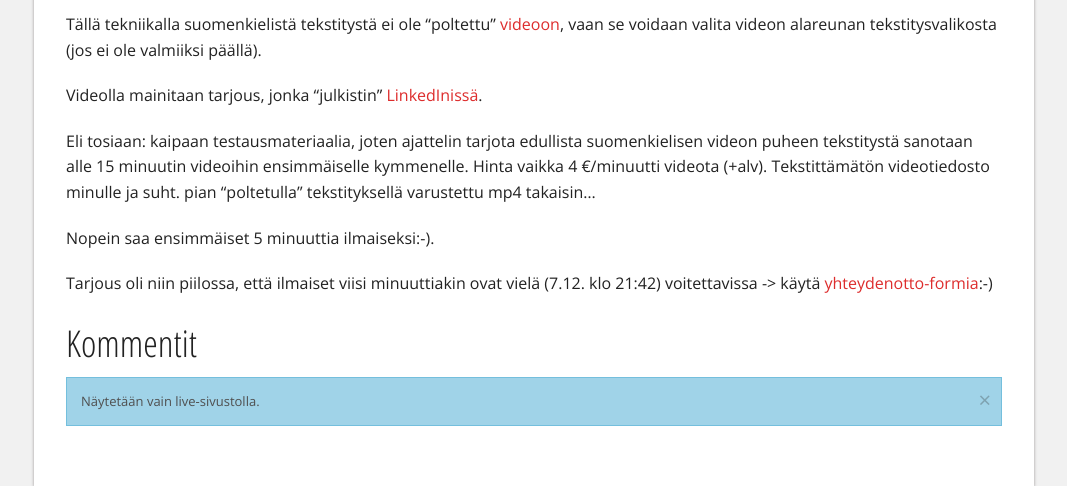
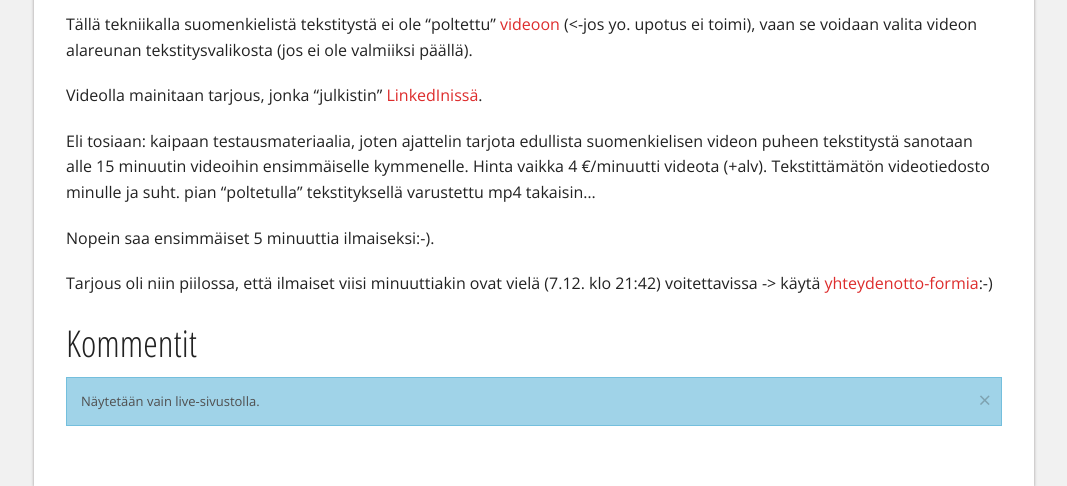
Before and after one commit to Pyppe/infocrea.fi, a Jekyll site: the page built from _posts/2020-12-07-videopuheen-helppo-tekstitys.md, in a window 1280 px wide and 900 px high, scrolled down 1754 px, cut to the strip 414-900 px from the top of the window. Shown: the whole strip, without its empty margins (106-1173 px from the left). Built offline with Jekyll 4.4.1, drawn with Linux system fonts in a browser that asks for light colours; some of the changed text lies outside the part shown.

Commit message:
tekstitysblgauksen paikkoa

```diff
--- a/_posts/2020-12-07-videopuheen-helppo-tekstitys.md
+++ b/_posts/2020-12-07-videopuheen-helppo-tekstitys.md
@@ -14,7 +14,7 @@
 
 Heti ensimmäiset testit Ääni Companyn tekniikalla kertoivat, että tekstityksiä ehkä joskus voisikin tehdä. Itsenäisyyspäivänä tein ensimmäisen päästä-päähän testin eli juttelin runsaan minuutin kameralle, pistin videon nettiin, missä Sanelius muutamassa sekunnissa pyöräytti siitä ym. tekstitystiedostot.
 
-Ensin sijoitin .srt-tiedoston Macin [Final Cut Pro X](https://en.wikipedia.org/wiki/Final_Cut_Pro_X) -videoeditointiohjelman timelinelle yhdessä videon kanssa, minkä jälkeen kevyesti editoin omaa totaninkutuspuhettani hieman kirjakielen suuntaan, ja "tulostin" timelinen mp4-tiedostoksi, jonka sitten uploadasin [Youtubeen](https://youtu.be/NJsHOvw27U0):
+Ensin sijoitin .srt-tiedoston Macin [Final Cut Pro X](https://en.wikipedia.org/wiki/Final_Cut_Pro_X) -videoeditointiohjelman timelinelle yhdessä videon kanssa, minkä jälkeen kevyesti editoin omaa totaninkutuspuhettani hieman kirjakielen suuntaan, ja "tulostin" timelinen mp4-tiedostoksi, jonka sitten uploadasin [Youtubeen](https://youtu.be/NJsHOvw27U0) (<-jos allaoleva upotus ei toimi):
 
 {% youtube $NJsHOvw27U0 %}
 
@@ -22,7 +22,7 @@
 
 {% youtube $3VF6x9Sc7hw %}
 
-Tällä tekniikalla suomenkielistä tekstitystä ei ole "poltettu" [videoon](https://youtu.be/3VF6x9Sc7hw), vaan se voidaan valita videon alareunan tekstitysvalikosta (jos ei ole valmiiksi päällä).
+Tällä tekniikalla suomenkielistä tekstitystä ei ole "poltettu" [videoon](https://youtu.be/3VF6x9Sc7hw) (<-jos yo. upotus ei toimi), vaan se voidaan valita videon alareunan tekstitysvalikosta (jos ei ole valmiiksi päällä).
 
 Videolla mainitaan tarjous, jonka "julkistin" [LinkedInissä](https://www.linkedin.com/posts/jarmolahti_kuvan-pilvipalvelun-tekninen-prosessi-k%C3%A4yty-activity-6741353817939427328-6INE).
 
```
